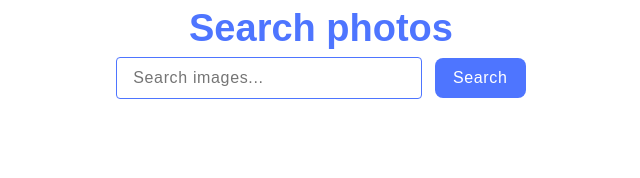
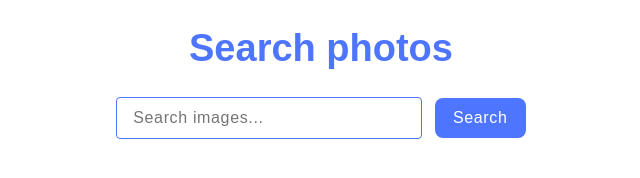
Before and after one commit to Volya16/goit-js-hw-11, a website built with Vite: page src/index.html in a window 1280 px wide. Shown: the whole page, without its empty margins (319-959 px from the left). Built offline with nearby package versions, Linux system fonts and the light colour scheme; what simplelightbox would draw is missing.

Commit message:
second try

```diff
--- a/src/css/styles.css
+++ b/src/css/styles.css
@@ -12,11 +12,11 @@
 @import url('./container.css');
 
 /* Sections style */
-/* @import url('./header.css'); */
+@import url('./header.css');
 /* @import url('./index.css'); */
 /* @import url('./badges.css'); */
 /* @import url('./back-link.css'); */
-/* @import url('./footer.css'); */
+@import url('./footer.css');
 
 
 .header {
--- a/src/main.js
+++ b/src/main.js
@@ -1,7 +1,7 @@
 import iziToast from 'izitoast';
 import SimpleLightbox from "simplelightbox";
 
-console.log(iziToast);
+
 
 import { createGalleryCardTemplate } from './js/render-functions';
 import { fetchPhotosByQuery } from './js/pixabay-api';
```
